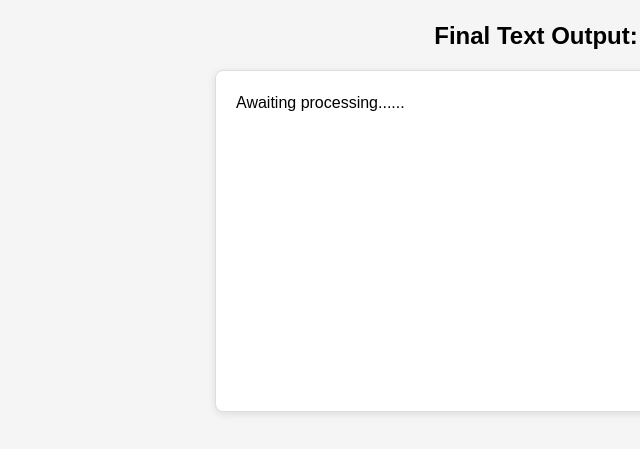
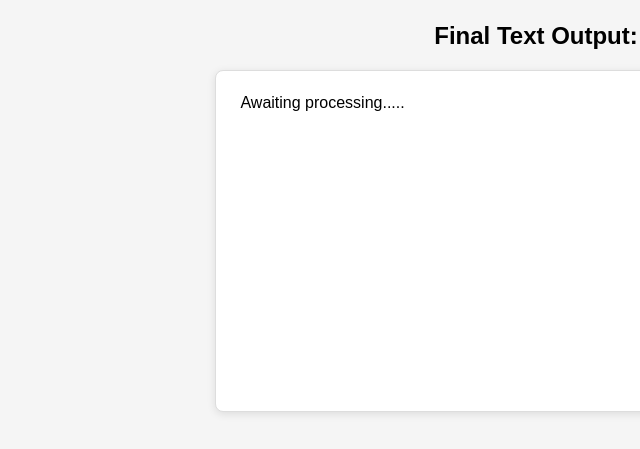
Before and after one commit to stainpl/img-to-text, a plain HTML site: page index.html in a window 1280 px wide. Shown: the part 436-885 px from the top of the page, 104-744 px from the left. Drawn offline with Linux system fonts and the light colour scheme.

Commit message:
Update index.html

```diff
--- a/index.html
+++ b/index.html
@@ -34,7 +34,7 @@
       <!-- The loader will be shown while processing -->
       <div id="loader" class="loader" style="display: none;"></div>
       <!-- The output card displays the final text with typewriter effect -->
-      <div class="output-card" id="output">Awaiting processing......</div>
+      <div class="output-card" id="output"> Awaiting processing.....</div>
     </section>
   </main>
 
```
